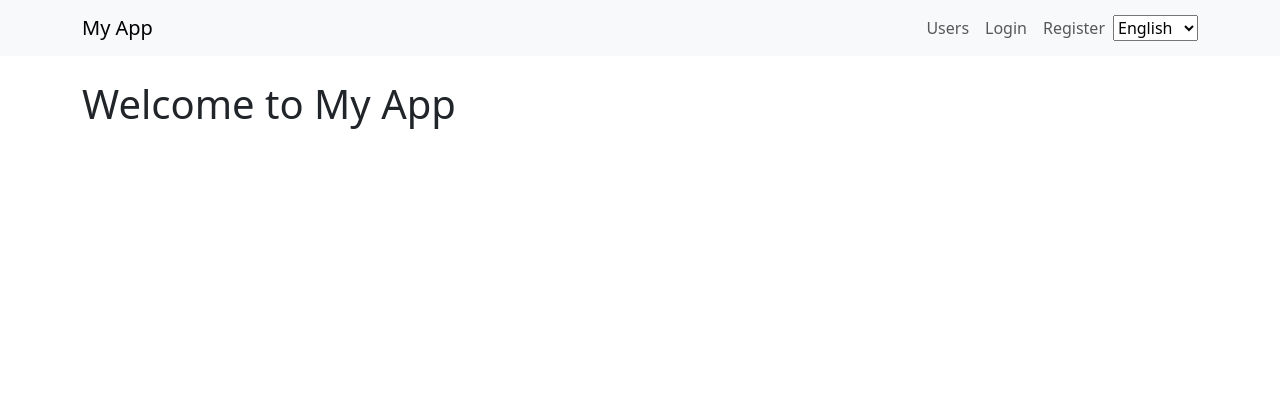
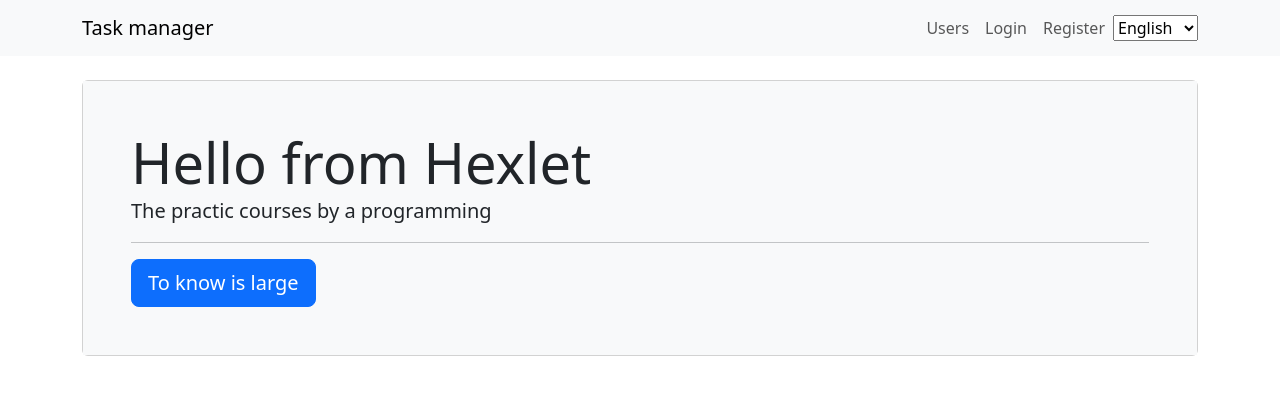
Before and after one commit to Gamabyta24/python-project-52, a Django app: page / in a window 1280 px wide. Shown: the top 395 px of the page. Run offline with Django 5.2, Linux system fonts and the light colour scheme; some libraries are stand-ins or nearby versions.

Commit message:
Обновлен перевод

```diff
--- a/task_manager/statuses/views.py
+++ b/task_manager/statuses/views.py
@@ -55,7 +55,7 @@
         status = self.get_object()
         if status.task_set.exists():
             messages.error(
-                self.request, _("Невозможно удалить статус, потому что он используется")
+                self.request, _("Cannot delete status because it is in use")
             )
             return redirect("statuses")
         return super().post(request, *args, **kwargs)
--- a/task_manager/templates/base.html
+++ b/task_manager/templates/base.html
@@ -11,7 +11,7 @@
 <body>
     <nav class="navbar navbar-expand-lg navbar-light bg-light">
         <div class="container">
-            <a class="navbar-brand" href="/">{% trans "My App" %}</a>
+            <a class="navbar-brand" href="/">{% trans "Task manager" %}</a>
             <button class="navbar-toggler" type="button" data-bs-toggle="collapse" data-bs-target="#navbarNav">
                 <span class="navbar-toggler-icon"></span>
             </button>
--- a/task_manager/templates/index.html
+++ b/task_manager/templates/index.html
@@ -1,5 +1,15 @@
 {% extends "base.html" %}
 {% block title %}Home{% endblock %}
+{% load i18n %}
 {% block content %}
-    <h1>Welcome to My App</h1>
+<h1 class="my-4"> </h1>
+<h1 class="my-4"> </h1>
+<div class="card">
+    <div class="card-body p-5 bg-light">
+        <div class="display-4">{% translate "Hello from Hexlet" %}</div>
+        <p class="lead">{% translate "The practic courses by a programming" %}</p>
+        <hr>
+        <a class="btn btn-primary btn-lg" href="https://ru.hexlet.io">{% translate "To know is large" %}</a>
+    </div>
+</div>
 {% endblock %}
--- a/task_manager/templates/users/index.html
+++ b/task_manager/templates/users/index.html
@@ -2,7 +2,7 @@
 {% load i18n %}
 {% load django_bootstrap5 %}
 
-{% block title %}{% trans "Users" %}{% endblock %}
+{% block title %}{% trans "Users_page" %}{% endblock %}
 
 {% block content %}
     <h1>{% trans "Users" %}</h1>
```
Also changed, not shown: task_manager/locale/en/LC_MESSAGES/django.po (deleted), task_manager/locale/ru/LC_MESSAGES/django.po.
